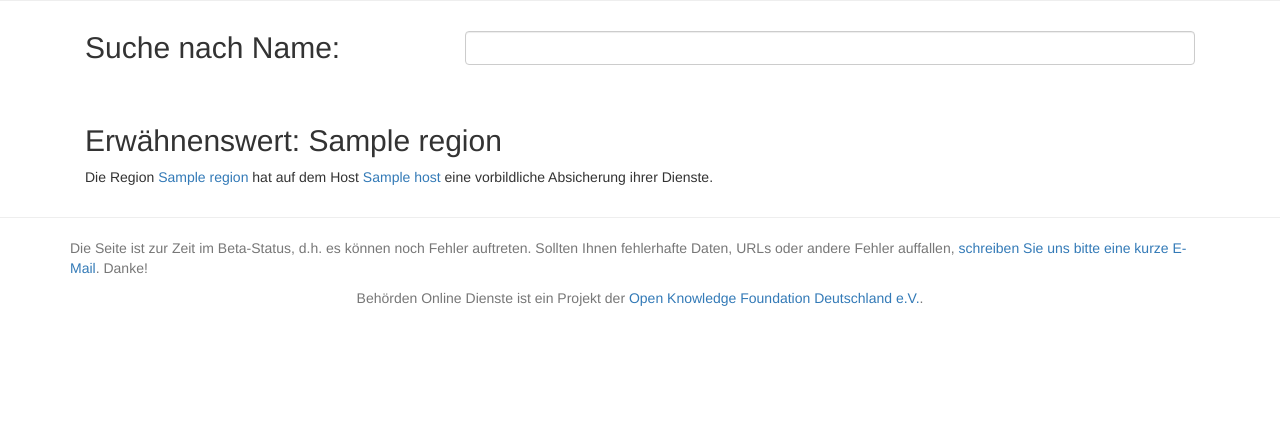
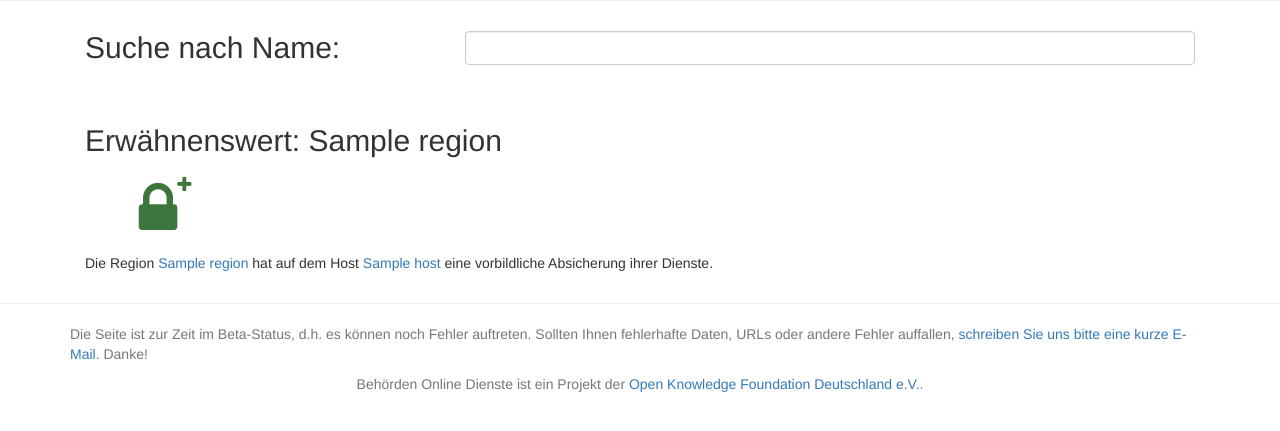
Before and after one commit to okfde/behoerden-online-dienste.de, a Python web app: template webapp/templates/index.html in a window 1280 px wide. Shown: the part 319-750 px from the top of the page. Run offline with Jinja, Linux system fonts and the light colour scheme; the template is opened without the code that fills it: most values are stand-ins (such as "Sample title", 1, 10 or a date in 2020); some libraries are stand-ins or nearby versions.

Commit message:
Startseiten-Beispiel Schloss

```diff
--- a/webapp/templates/index.html
+++ b/webapp/templates/index.html
@@ -22,6 +22,9 @@
     <div class="col-md-12"><h2>Erwähnenswert: {{ example_host.regions[0].name }}</h2></div>
   </div>
   <div class="row-fluid">
+    <div class="col-sm-2 col-rating col-rating-ssl-6">
+      <i class="fa fa-lock"></i><i class="fa fa-plus"></i>
+    </div>
     <div class="col-md-12"><p>Die Region <a href="/region/{{ example_host.regions[0].slug }}">{{ example_host.regions[0].name }}</a> hat auf dem Host <a href="/host/{{ example_host.host }}">{{ example_host.host }}</a> eine vorbildliche Absicherung ihrer Dienste.</p></div>
   </div>
 </div>
```
